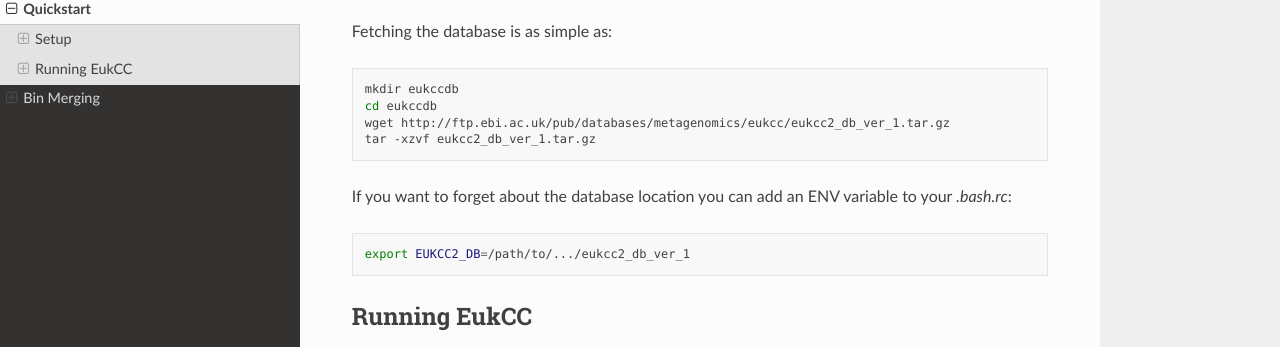
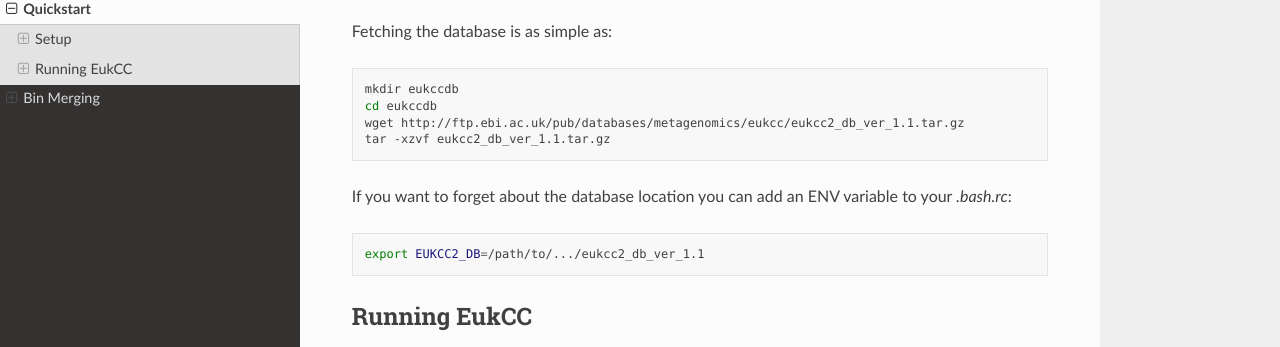
Before and after one commit to EBI-Metagenomics/EukCC, a Sphinx documentation site: the page built from docs/quickstart.rst, in a window 1280 px wide and 900 px high, scrolled down 634 px. Shown: the part 144-491 px from the top of the window. Built offline with Sphinx 7.4.7 and the Read the Docs theme 2.0.0, drawn with Linux system fonts in a browser that asks for light colours.

Commit message:
Minor update to database to fix missing file bug

```diff
--- a/docs/quickstart.rst
+++ b/docs/quickstart.rst
@@ -38,15 +38,15 @@ Fetching the database is as simple as:
 
     mkdir eukccdb
     cd eukccdb
-    wget http://ftp.ebi.ac.uk/pub/databases/metagenomics/eukcc/eukcc2_db_ver_1.tar.gz
-    tar -xzvf eukcc2_db_ver_1.tar.gz
+    wget http://ftp.ebi.ac.uk/pub/databases/metagenomics/eukcc/eukcc2_db_ver_1.1.tar.gz
+    tar -xzvf eukcc2_db_ver_1.1.tar.gz
 
 If you want to forget about the database location you can add an ENV variable to your
 `.bash.rc`:
 
 .. code-block:: shell
 
-    export EUKCC2_DB=/path/to/.../eukcc2_db_ver_1
+    export EUKCC2_DB=/path/to/.../eukcc2_db_ver_1.1
 
 
 Running EukCC
```
Also changed, not shown: README.md (+4 -4 lines).
